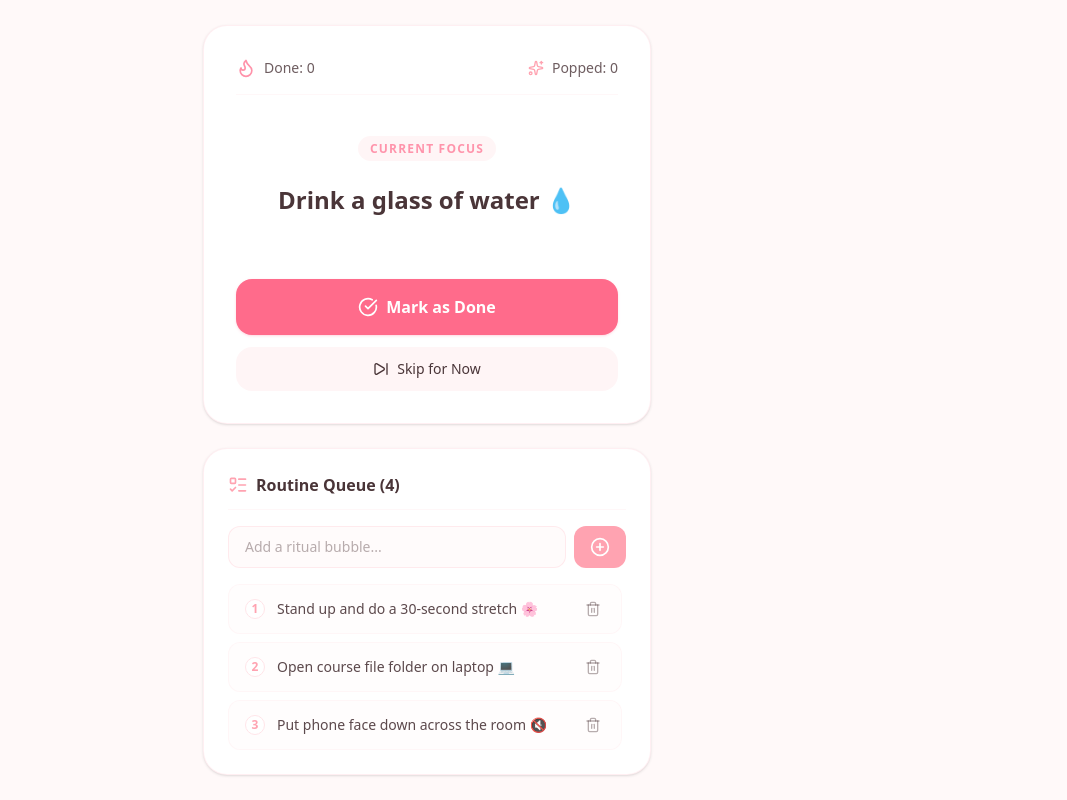
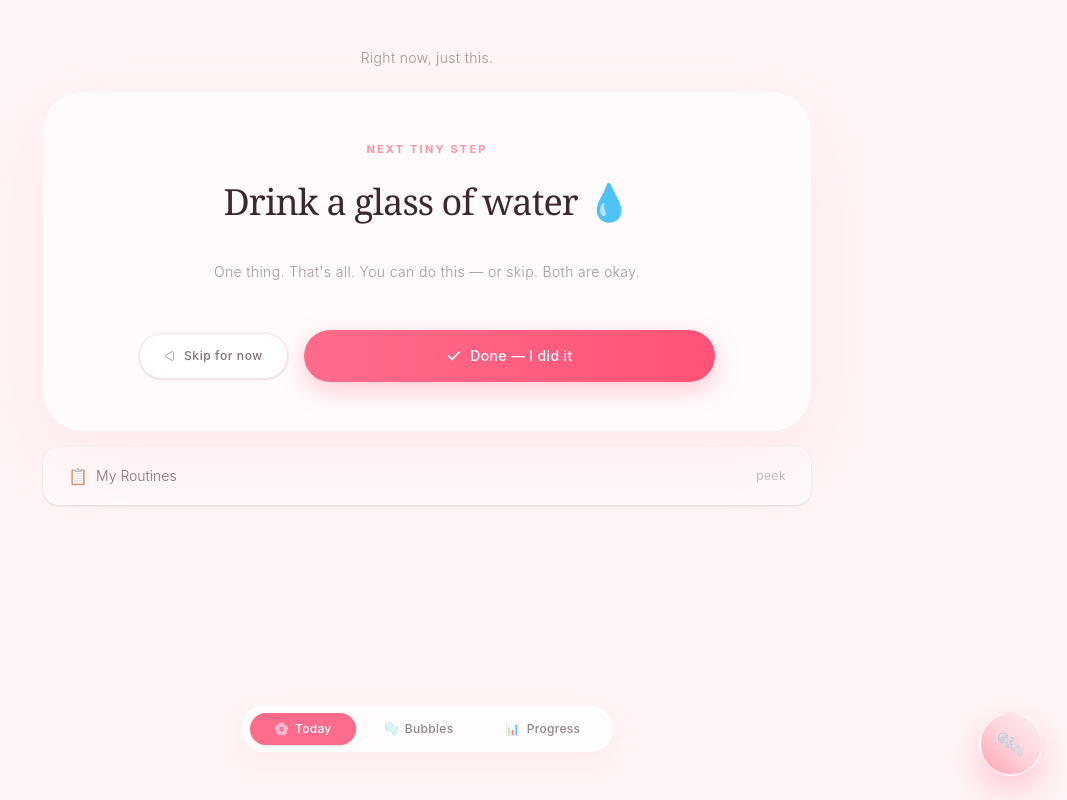
Before and after one commit to Khatisani/BubbleUp, a React (Vite) app: page / in a window 1280 px wide. Shown: the whole page, without its empty margins (213-1280 px from the left). Built offline with nearby package versions, Linux system fonts and the light colour scheme.

Commit message:
feat: - Added a collapsible sub-card container for hidden backlog tracking featuring a state-controlled toggle interaction ("peek"/"hide") - Integrated a custom glassmorphic bottom navigation bar container alongside a floating gradient-orb background launcher layout

```diff
--- a/src/App.jsx
+++ b/src/App.jsx
@@ -1,33 +1,113 @@
 import React, { useState } from 'react';
 import { useBubbleStore } from './hooks/useBubbleStore';
 import FocusCard from './components/FocusCard';
-import RoutineBacklog from './components/RoutineBacklog';
+import { Eye } from 'lucide-react';
 
 export default function App() {
-  const { tasks, stats, completeTask, skipTask, addTask, deleteTask } = useBubbleStore();
+  const [activeTab, setActiveTab] = useState('today');
+  const [isBreakOpen, setIsBreakOpen] = useState(false);
+  const [isBacklogExpanded, setIsBacklogExpanded] = useState(false);
 
-  // Temporary handler until we drop in the BubbleBreak component
-  const handleSpawnBubble = (taskText) => {
-    console.log("Spawning bubble particle for:", taskText);
-  };
+  const { tasks, completeTask, skipTask } = useBubbleStore();
 
   return (
-    <div className="min-h-screen bg-bubble-cream text-bubble-dark flex flex-col items-center justify-center p-6 gap-6 relative overflow-hidden">
-      {/* 1. Main Focus Target Dashboard */}
-      <FocusCard
-        tasks={tasks}
-        stats={stats}
-        onComplete={completeTask}
-        onSkip={skipTask}
-        onSpawnBubble={handleSpawnBubble}
-      />
+    <div className="min-h-screen bg-[#FFF4F5] text-[#4A3538] flex flex-col items-center justify-between p-4 md:p-8 font-sans antialiased selection:bg-[#FFE5E9]">
 
-      {/* 2. Queue Backlog Routine System */}
-      <RoutineBacklog
-        tasks={tasks}
-        onAddTask={addTask}
-        onDeleteTask={deleteTask}
-      />
+      {/* Top Margin Spacer matching layout structure */}
+      <div className="w-full max-w-3xl flex flex-col items-center mt-4">
+        <p className="text-sm font-light text-[#4A3538]/50 tracking-wide mb-6">
+          Right now, just this.
+        </p>
+
+        {/* Core Main View Container */}
+        <div className="w-full space-y-4">
+          {activeTab === 'today' ? (
+            <FocusCard
+              currentTask={tasks[0] || { text: "Rest — you earned it 🌸" }}
+              onDone={completeTask}
+              onSkip={skipTask}
+            />
+          ) : (
+            <div className="min-h-[280px] bg-white/60 backdrop-blur-md rounded-[32px] p-8 border border-white/40 shadow-[0_20px_50px_rgba(255,163,177,0.15)] flex items-center justify-center">
+              <p className="text-[#4A3538]/60 italic">Graph engine module slot...</p>
+            </div>
+          )}
+
+          {/* Sub collapsible Routines Card matching layout view */}
+          <div className="bg-white/40 border border-white/60 rounded-2xl px-6 py-4 flex flex-col shadow-sm transition-all duration-300">
+            <div className="flex justify-between items-center w-full">
+              <div className="flex items-center space-x-2 text-sm text-[#4A3538]/70">
+                <span className="text-base">📋</span>
+                <span className="font-light">My Routines</span>
+              </div>
+              <button
+                onClick={() => setIsBacklogExpanded(!isBacklogExpanded)}
+                className="text-xs font-light text-[#4A3538]/40 hover:text-[#FF6B8B] tracking-wider transition-colors"
+              >
+                {isBacklogExpanded ? 'hide' : 'peek'}
+              </button>
+            </div>
+
+            {isBacklogExpanded && (
+              <div className="mt-4 pt-4 border-t border-[#4A3538]/5 text-sm space-y-2 animate-fadeIn">
+                {tasks.slice(1).length > 0 ? (
+                  tasks.slice(1).map((t, i) => (
+                    <div key={t.id} className="flex justify-between items-center py-1 opacity-60">
+                      <span>{t.text}</span>
+                      <span className="text-xs text-[#4A3538]/30">#{i + 1} in queue</span>
+                    </div>
+                  ))
+                ) : (
+                  <p className="text-xs text-[#4A3538]/40 italic py-2">No other tasks in queue.</p>
+                )}
+              </div>
+            )}
+          </div>
+        </div>
+      </div>
+
+      {/* Footer Navigation Bar matching layout capsule element */}
+      <footer className="w-full max-w-md flex justify-center mb-4 relative z-10">
+        <div className="bg-white/70 backdrop-blur-lg border border-white/80 rounded-full px-2 py-1.5 flex space-x-1 shadow-[0_10px_30px_rgba(255,163,177,0.1)]">
+          <button
+            onClick={() => setActiveTab('today')}
+            className={`px-6 py-2 rounded-full font-medium text-xs tracking-wide transition-all flex items-center space-x-1.5 ${activeTab === 'today' ? 'bg-[#FF6B8B] text-white shadow-sm' : 'text-[#4A3538]/60 hover:text-[#4A3538]'}`}
+          >
+            <span>🌸</span> <span>Today</span>
+          </button>
+          <button
+            onClick={() => setIsBreakOpen(true)}
+            className="px-6 py-2 rounded-full font-medium text-xs tracking-wide text-[#4A3538]/60 hover:text-[#4A3538] transition-all flex items-center space-x-1.5"
+          >
+            <span>🫧</span> <span>Bubbles</span>
+          </button>
+          <button
+            onClick={() => setActiveTab('progress')}
+            className={`px-6 py-2 rounded-full font-medium text-xs tracking-wide transition-all flex items-center space-x-1.5 ${activeTab === 'progress' ? 'bg-[#FF6B8B] text-white shadow-sm' : 'text-[#4A3538]/60 hover:text-[#4A3538]'}`}
+          >
+            <span>📊</span> <span>Progress</span>
+          </button>
+        </div>
+      </footer>
+
+      {/* Floating Gradient Orb Launcher in bottom right corner */}
+      <button
+        onClick={() => setIsBreakOpen(true)}
+        className="fixed bottom-6 right-6 w-16 h-16 rounded-full shadow-[0_15px_30px_rgba(255,107,139,0.3)] hover:scale-105 active:scale-95 transition-transform flex items-center justify-center border-2 border-white/60 bg-gradient-to-tr from-[#FFA3B1] via-[#FFD3DA] to-[#FFF0F2] group"
+      >
+        <div className="relative w-full h-full flex items-center justify-center">
+          <span className="absolute bottom-4 right-4 text-xs opacity-40 group-hover:scale-110 transition-transform">🫧</span>
+          <span className="absolute top-4 left-4 text-sm opacity-60 group-hover:scale-110 transition-transform">🫧</span>
+        </div>
+      </button>
+
+      {/* Placeholder context for break layout */}
+      {isBreakOpen && (
+        <div onClick={() => setIsBreakOpen(false)} className="fixed inset-0 bg-[#FFF4F5]/95 z-50 flex items-center justify-center cursor-pointer">
+          <p className="text-xl font-light text-[#FF6B8B] animate-pulse">Pop Engine Active — Click anywhere to exit</p>
+        </div>
+      )}
+
     </div>
   );
 }
--- a/src/components/FocusCard.jsx
+++ b/src/components/FocusCard.jsx
@@ -1,61 +1,49 @@
 import React from 'react';
-import { CheckCircle, SkipForward, Flame, Sparkles } from 'lucide-react';
+import { Play, Check } from 'lucide-react';
 
-export default function FocusCard({ tasks, stats, onComplete, onSkip, onSpawnBubble }) {
-  const currentTask = tasks[0];
-
-  const handleComplete = () => {
-    // Trigger the bubble floating animation particle effect before completing
-    if (currentTask) {
-      onSpawnBubble(currentTask.text);
-      onComplete();
-    }
-  };
+export default function FocusCard({ currentTask, onDone, onSkip }) {
+  // Gracefully handles standard raw objects or strings falling back
+  const displayTitle = typeof currentTask === 'string' ? currentTask : currentTask?.text;
 
   return (
-    <div className="bg-white rounded-3xl p-8 shadow-sm border border-bubble-blush/60 text-center max-w-md w-full relative overflow-hidden">
-      {/* Top Stats Banner */}
-      <div className="flex justify-between items-center mb-8 border-b border-bubble-blush/30 pb-4">
-        <div className="flex items-center space-x-2 text-bubble-dark/80">
-          <Flame className="w-5 h-5 text-bubble-magenta animate-pulse" />
-          <span className="text-sm font-medium">Done: {stats.completed}</span>
-        </div>
-        <div className="flex items-center space-x-2 text-bubble-dark/80">
-          <Sparkles className="w-4 h-4 text-bubble-rose" />
-          <span className="text-sm font-medium">Popped: {stats.popped}</span>
-        </div>
-      </div>
+    <div className="w-full max-w-3xl bg-[#FFFBFB] rounded-[40px] px-8 py-12 border border-white/80 shadow-[0_30px_70px_rgba(255,163,177,0.12)] text-center space-y-6 relative overflow-hidden transition-all duration-500 hover:shadow-[0_40px_80px_rgba(255,163,177,0.18)]">
 
-      {/* Main Focus Target */}
-      <div className="my-10 space-y-4">
-        <span className="text-xs font-bold tracking-widest text-bubble-magenta/70 uppercase bg-bubble-blush/40 px-3 py-1 rounded-full">
-          Current Focus
-        </span>
-        <h2 className="text-2xl font-semibold text-bubble-dark min-h-[80px] flex items-center justify-center px-4 leading-relaxed">
-          {currentTask ? currentTask.text : "All clear! Time to recharge. ✨"}
-        </h2>
-      </div>
+      {/* Tiny soft sub-header */}
+      <span className="text-[11px] font-bold tracking-[0.2em] text-[#FF94A5] uppercase block mb-2">
+        Next Tiny Step
+      </span>
 
-      {/* Primary Control Group */}
-      <div className="flex flex-col space-y-3 mt-6">
+      {/* Main Big Focus Text matching typography styling */}
+      <h2 className="text-3xl md:text-4xl font-serif font-medium px-4 text-[#3D282B] tracking-tight leading-normal min-h-[4.5rem] flex items-center justify-center">
+        {displayTitle}
+      </h2>
+
+      {/* Explanatory supportive tagline snippet */}
+      <p className="text-xs md:text-sm font-light text-[#4A3538]/50 tracking-wide max-w-md mx-auto">
+        One thing. That's all. You can do this — or skip. Both are okay.
+      </p>
+
+      {/* Perfect matched actions alignment layout */}
+      <div className="pt-6 flex flex-col sm:flex-row items-center justify-center gap-4 w-full max-w-xl mx-auto">
+
         <button
-          onClick={handleComplete}
-          disabled={!currentTask}
-          className="w-full py-4 bg-bubble-magenta hover:bg-bubble-magenta/90 disabled:opacity-50 text-white font-semibold rounded-2xl flex items-center justify-center space-x-2 shadow-sm shadow-bubble-magenta/20 active:scale-[0.98] transition-all cursor-pointer"
+          onClick={onSkip}
+          className="w-full sm:w-auto px-6 py-3.5 bg-white border border-[#FFE0E4] hover:bg-[#FFF4F5] text-[#4A3538]/70 font-medium rounded-full transition-all active:scale-98 text-xs tracking-wider flex items-center justify-center space-x-2 shadow-sm"
         >
-          <CheckCircle className="w-5 h-5" />
-          <span>Mark as Done</span>
+          <Play size={12} className="opacity-60 rotate-180 transform" />
+          <span>Skip for now</span>
         </button>
 
         <button
-          onClick={onSkip}
-          disabled={tasks.length <= 1}
-          className="w-full py-3 bg-bubble-blush/40 hover:bg-bubble-blush/60 disabled:opacity-40 text-bubble-dark font-medium rounded-2xl flex items-center justify-center space-x-2 active:scale-[0.98] transition-all cursor-pointer text-sm"
+          onClick={onDone}
+          className="w-full sm:flex-1 py-4 bg-gradient-to-r from-[#FF6B8B] to-[#FF5276] hover:brightness-105 text-white font-medium rounded-full shadow-[0_8px_25px_rgba(255,107,139,0.35)] transition-all active:scale-98 text-sm tracking-wide flex items-center justify-center space-x-2"
         >
-          <SkipForward className="w-4 h-4" />
-          <span>Skip for Now</span>
+          <Check size={16} strokeWidth={2.5} />
+          <span>Done — I did it</span>
         </button>
+
       </div>
+
     </div>
   );
 }
--- a/src/index.css
+++ b/src/index.css
@@ -23,3 +23,12 @@ body {
   0% { transform: translateY(0) translateX(0); opacity: 0.9; }
   100% { transform: translateY(-110vh) translateX(var(--wobble)); opacity: 0; }
 }
+
+@keyframes fadeIn {
+  from { opacity: 0; transform: translateY(-4px); }
+  to { opacity: 1; transform: translateY(0); }
+}
+
+.animate-fadeIn {
+  animation: fadeIn 0.25s ease-out forwards;
+}
```
